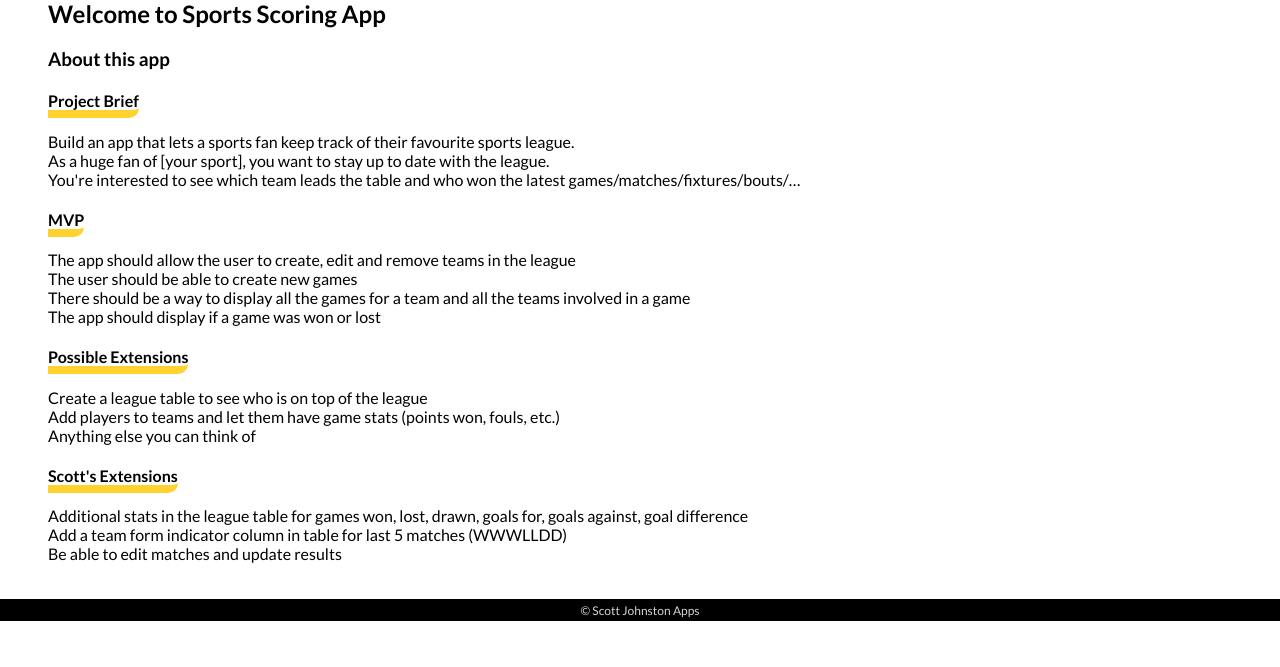
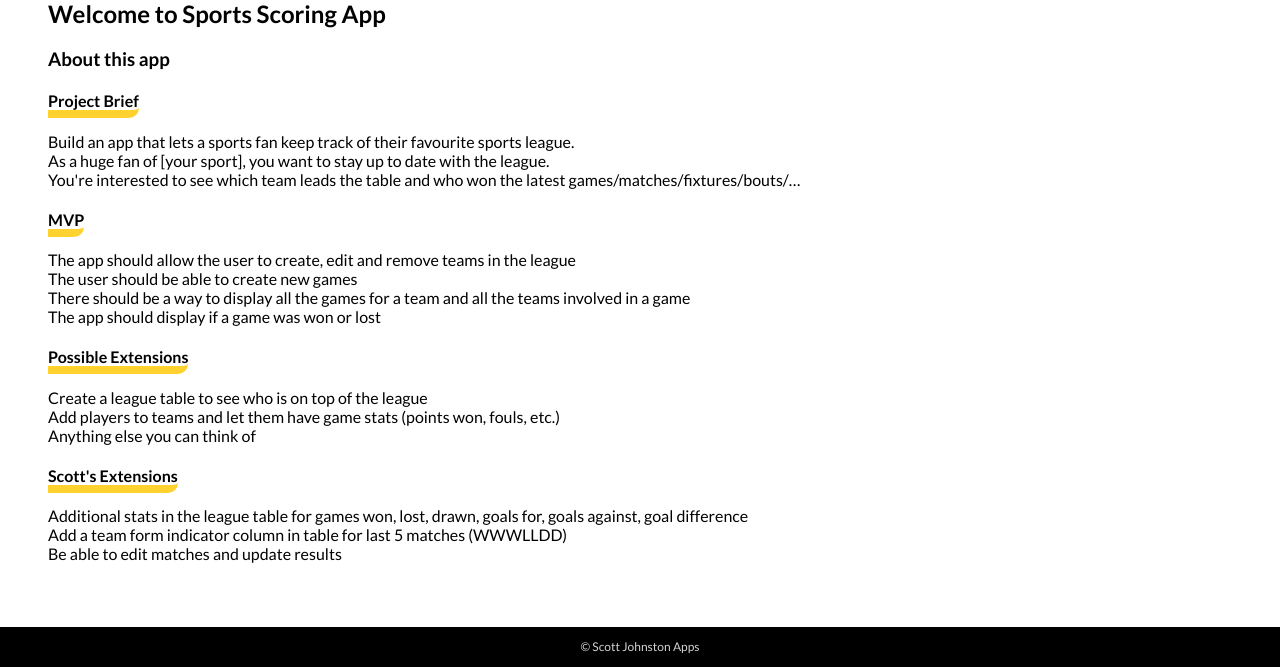
Before and after one commit to SJ47/Sports-Scoring-App, a Flask app: page / in a window 1280 px wide. Shown: the part 200-867 px from the top of the page. Before the commit the page ends 821 px from the top, so only its background shows below. Run offline with Flask 2, Linux system fonts and the light colour scheme.

Commit message:
Fixes Keep HTML footer at bottom of page #7

```diff
--- a/static/styles.css
+++ b/static/styles.css
@@ -10,6 +10,10 @@
 body {
     margin: 0;
     font-family: 'Lato', sans-serif;
+
+    /* keep footer at bottom (along with footer css styling ) */
+    position: relative;
+    min-height: 100vh;
 }
 
 /* Header styling  */
@@ -85,7 +89,7 @@ header {
 /* START of main section styling  */
 .main {
     margin: 0 3em;
-    /* width: 60%; */
+    padding-bottom: 5.5rem;
 }
 
 .main-page-section > h4 > span {
@@ -107,8 +111,7 @@ table {
     border-collapse: collapse;
     /* margin-left: auto;
     margin-right: auto; */
-    /* border: 1px solid var(--secondary-color); */
-    /* border-radius: 25px; */
+
     margin-top: 2em;
     padding: 1em;
     width: 100%;
@@ -296,7 +299,13 @@ footer {
     text-align: center;
     background: var(--secondary-color);
     color: lightgray;
-    margin-top: 3em;
-    padding: .3em;
+    /* margin-top: 3em; */
+    padding: 1em;
+
+    /* Keep footer at bottom  */
+    position: absolute;
+    width: 100%;
+    bottom: 0;
+    height: 2.5rem;
 }
 /* END of footer styling  */
```
